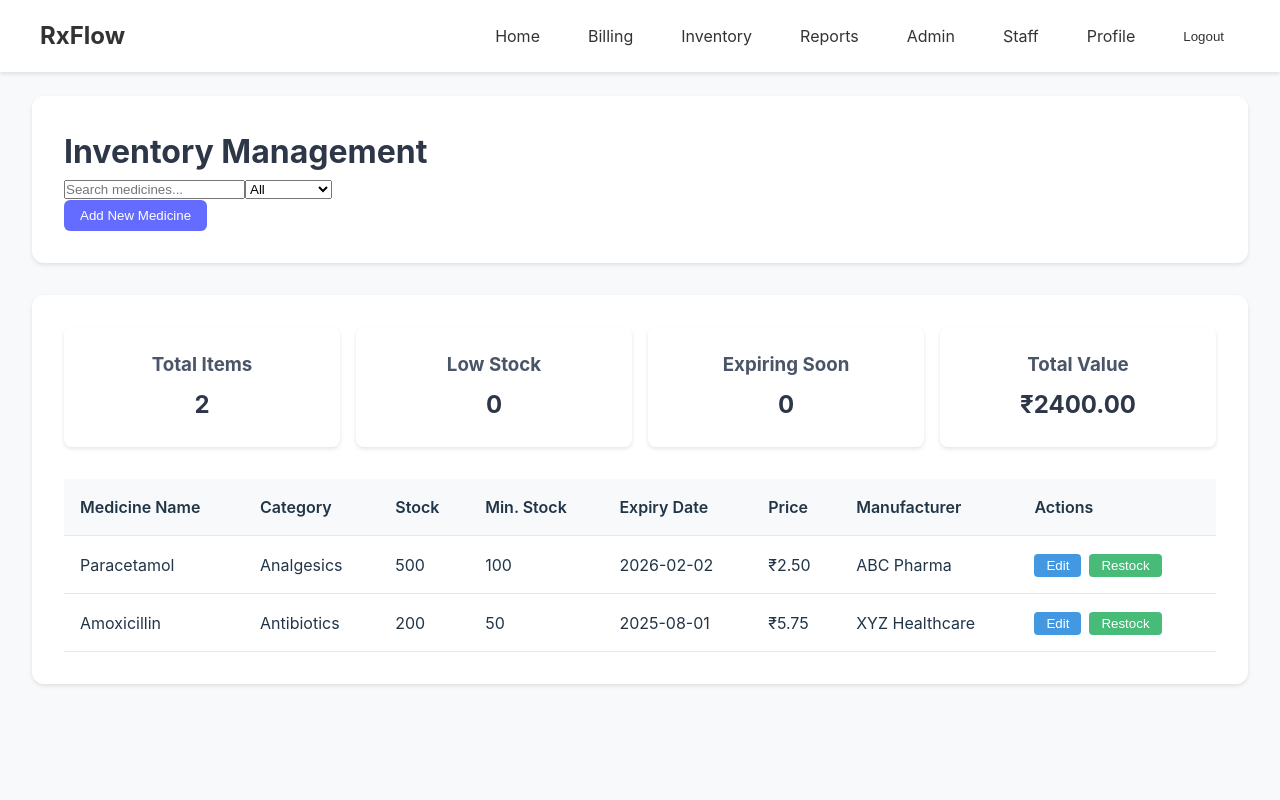
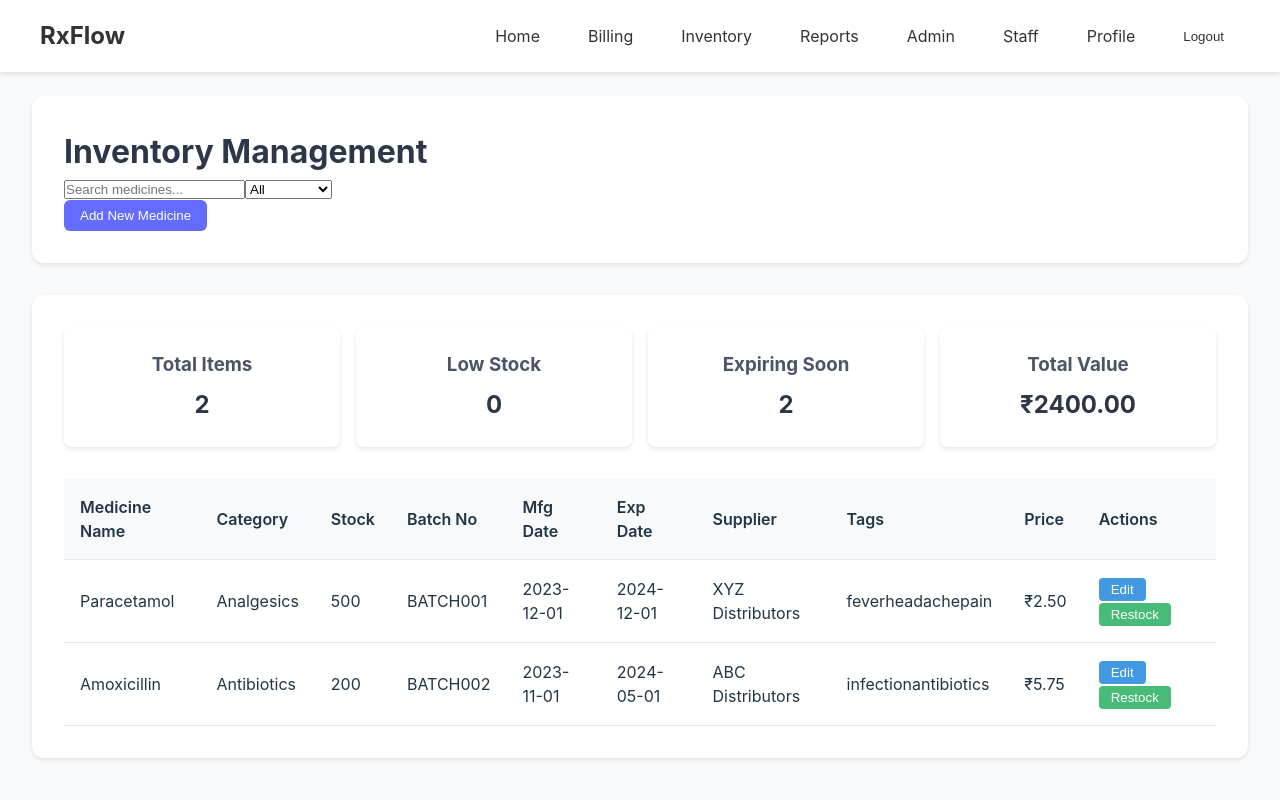
Before and after one commit to AdityaRaj81/RxFlow, a React (Vite) app: page /inventory in a window 1280 px wide. Shown: the top 800 px of the page. Built offline with nearby package versions, Linux system fonts and the light colour scheme; sample sign-in values are in the browser's storage.

Commit message:
update inventry dashboard page

```diff
--- a/src/components/dashboards/InventoryDashboard.jsx
+++ b/src/components/dashboards/InventoryDashboard.jsx
@@ -6,8 +6,20 @@ function InventoryDashboard() {
   const [searchTerm, setSearchTerm] = useState('');
   const [showAddModal, setShowAddModal] = useState(false);
   const [filterCategory, setFilterCategory] = useState('all');
+  const [newMedicine, setNewMedicine] = useState({
+    name: '',
+    category: '',
+    mfgDate: '',
+    expDate: '',
+    batchNo: '',
+    manufacturer: '',
+    supplier: '',
+    tags: [],
+    stock: 0,
+    minStock: 0,
+    price: 0,
+  });
 
-  // Sample inventory data
   const [inventory, setInventory] = useState([
     {
       id: 1,
@@ -15,9 +27,13 @@ function InventoryDashboard() {
       category: 'Analgesics',
       stock: 500,
       minStock: 100,
-      expiryDate: format(addDays(new Date(), 365), 'yyyy-MM-dd'),
-      price: 2.50,
-      manufacturer: 'ABC Pharma'
+      mfgDate: '2023-12-01',
+      expDate: '2024-12-01',
+      batchNo: 'BATCH001',
+      manufacturer: 'ABC Pharma',
+      supplier: 'XYZ Distributors',
+      tags: ['fever', 'headache', 'pain'],
+      price: 2.5,
     },
     {
       id: 2,
@@ -25,18 +41,64 @@ function InventoryDashboard() {
       category: 'Antibiotics',
       stock: 200,
       minStock: 50,
-      expiryDate: format(addDays(new Date(), 180), 'yyyy-MM-dd'),
+      mfgDate: '2023-11-01',
+      expDate: '2024-05-01',
+      batchNo: 'BATCH002',
+      manufacturer: 'XYZ Healthcare',
+      supplier: 'ABC Distributors',
+      tags: ['infection', 'antibiotics'],
       price: 5.75,
-      manufacturer: 'XYZ Healthcare'
-    }
+    },
   ]);
 
-  const categories = ['All', 'Analgesics', 'Antibiotics', 'Antacids', 'Vitamins', 'Others'];
+  const categories = [
+    'All',
+    'Analgesics',
+    'Antibiotics',
+    'Antacids',
+    'Vitamins',
+    'Others',
+  ];
 
-  const getLowStockCount = () => inventory.filter(item => item.stock <= item.minStock).length;
-  const getExpiringCount = () => {
-    const thirtyDaysFromNow = addDays(new Date(), 30);
-    return inventory.filter(item => new Date(item.expiryDate) <= thirtyDaysFromNow).length;
+  const tags = [
+    'fever',
+    'headache',
+    'pain',
+    'infection',
+    'stomach',
+    'cold',
+    'cough',
+  ];
+
+  const handleAddMedicine = () => {
+    setInventory([
+      ...inventory,
+      {
+        id: inventory.length + 1,
+        ...newMedicine,
+      },
+    ]);
+    setShowAddModal(false);
+    setNewMedicine({
+      name: '',
+      category: '',
+      mfgDate: '',
+      expDate: '',
+      batchNo: '',
+      manufacturer: '',
+      supplier: '',
+      tags: [],
+      stock: 0,
+      minStock: 0,
+      price: 0,
+    });
+  };
+
+  const handleTagChange = (tag) => {
+    const updatedTags = newMedicine.tags.includes(tag)
+      ? newMedicine.tags.filter((t) => t !== tag)
+      : [...newMedicine.tags, tag];
+    setNewMedicine({ ...newMedicine, tags: updatedTags });
   };
 
   return (
@@ -61,7 +123,7 @@ function InventoryDashboard() {
               onChange={(e) => setFilterCategory(e.target.value)}
               className="category-filter"
             >
-              {categories.map(category => (
+              {categories.map((category) => (
                 <option key={category} value={category.toLowerCase()}>
                   {category}
                 </option>
@@ -78,34 +140,185 @@ function InventoryDashboard() {
       </motion.div>
 
       <div className="dashboard-content">
+        {showAddModal && (
+          <div className="modal">
+            <div className="modal-content">
+              <h2>Add New Medicine</h2>
+              <div className="form-group">
+                <label>Medicine Name</label>
+                <input
+                  type="text"
+                  value={newMedicine.name}
+                  onChange={(e) =>
+                    setNewMedicine({ ...newMedicine, name: e.target.value })
+                  }
+                />
+              </div>
+              <div className="form-group">
+                <label>Category</label>
+                <select
+                  value={newMedicine.category}
+                  onChange={(e) =>
+                    setNewMedicine({ ...newMedicine, category: e.target.value })
+                  }
+                >
+                  <option value="">Select Category</option>
+                  {categories.slice(1).map((category) => (
+                    <option key={category} value={category.toLowerCase()}>
+                      {category}
+                    </option>
+                  ))}
+                </select>
+              </div>
+              <div className="form-row">
+                <div className="form-group">
+                  <label>Manufacturing Date</label>
+                  <input
+                    type="date"
+                    value={newMedicine.mfgDate}
+                    onChange={(e) =>
+                      setNewMedicine({ ...newMedicine, mfgDate: e.target.value })
+                    }
+                  />
+                </div>
+                <div className="form-group">
+                  <label>Expiry Date</label>
+                  <input
+                    type="date"
+                    value={newMedicine.expDate}
+                    onChange={(e) =>
+                      setNewMedicine({ ...newMedicine, expDate: e.target.value })
+                    }
+                  />
+                </div>
+              </div>
+              <div className="form-group">
+                <label>Batch Number</label>
+                <input
+                  type="text"
+                  value={newMedicine.batchNo}
+                  onChange={(e) =>
+                    setNewMedicine({ ...newMedicine, batchNo: e.target.value })
+                  }
+                />
+              </div>
+              <div className="form-group">
+                <label>Manufacturer</label>
+                <input
+                  type="text"
+                  value={newMedicine.manufacturer}
+                  onChange={(e) =>
+                    setNewMedicine({
+                      ...newMedicine,
+                      manufacturer: e.target.value,
+                    })
+                  }
+                />
+              </div>
+              <div className="form-group">
+                <label>Supplier</label>
+                <input
+                  type="text"
+                  value={newMedicine.supplier}
+                  onChange={(e) =>
+                    setNewMedicine({ ...newMedicine, supplier: e.target.value })
+                  }
+                />
+              </div>
+              <div className="form-group">
+                <label>Tags</label>
+                <div className="tags-container">
+                  {tags.map((tag) => (
+                    <label key={tag} className="tag-checkbox">
+                      <input
+                        type="checkbox"
+                        checked={newMedicine.tags.includes(tag)}
+                        onChange={() => handleTagChange(tag)}
+                      />
+                      {tag}
+                    </label>
+                  ))}
+                </div>
+              </div>
+              <div className="form-row">
+                <div className="form-group">
+                  <label>Initial Stock</label>
+                  <input
+                    type="number"
+                    value={newMedicine.stock}
+                    onChange={(e) =>
+                      setNewMedicine({
+                        ...newMedicine,
+                        stock: parseInt(e.target.value),
+                      })
+                    }
+                  />
+                </div>
+                <div className="form-group">
+                  <label>Minimum Stock</label>
+                  <input
+                    type="number"
+                    value={newMedicine.minStock}
+                    onChange={(e) =>
+                      setNewMedicine({
+                        ...newMedicine,
+                        minStock: parseInt(e.target.value),
+                      })
+                    }
+                  />
+                </div>
+                <div className="form-group">
+                  <label>Price</label>
+                  <input
+                    type="number"
+                    value={newMedicine.price}
+                    onChange={(e) =>
+                      setNewMedicine({
+                        ...newMedicine,
+                        price: parseFloat(e.target.value),
+                      })
+                    }
+                  />
+                </div>
+              </div>
+              <div className="modal-actions">
+                <button onClick={handleAddMedicine}>Add Medicine</button>
+                <button onClick={() => setShowAddModal(false)}>Cancel</button>
+              </div>
+            </div>
+          </div>
+        )}
+
         <div className="inventory-stats">
-          <motion.div
-            className="stat-card"
-            whileHover={{ scale: 1.05 }}
-          >
+          <motion.div className="stat-card" whileHover={{ scale: 1.05 }}>
             <h3>Total Items</h3>
             <p>{inventory.length}</p>
           </motion.div>
-          <motion.div
-            className="stat-card warning"
-            whileHover={{ scale: 1.05 }}
-          >
+          <motion.div className="stat-card warning" whileHover={{ scale: 1.05 }}>
             <h3>Low Stock</h3>
-            <p>{getLowStockCount()}</p>
+            <p>
+              {inventory.filter((item) => item.stock <= item.minStock).length}
+            </p>
           </motion.div>
-          <motion.div
-            className="stat-card danger"
-            whileHover={{ scale: 1.05 }}
-          >
+          <motion.div className="stat-card danger" whileHover={{ scale: 1.05 }}>
             <h3>Expiring Soon</h3>
-            <p>{getExpiringCount()}</p>
+            <p>
+              {
+                inventory.filter(
+                  (item) =>
+                    new Date(item.expDate) <= addDays(new Date(), 30)
+                ).length
+              }
+            </p>
           </motion.div>
-          <motion.div
-            className="stat-card"
-            whileHover={{ scale: 1.05 }}
-          >
+          <motion.div className="stat-card" whileHover={{ scale: 1.05 }}>
             <h3>Total Value</h3>
-            <p>₹{inventory.reduce((sum, item) => sum + (item.price * item.stock), 0).toFixed(2)}</p>
+            <p>
+              ₹
+              {inventory
+                .reduce((sum, item) => sum + item.price * item.stock, 0)
+                .toFixed(2)}
+            </p>
           </motion.div>
         </div>
 
@@ -116,28 +329,47 @@ function InventoryDashboard() {
                 <th>Medicine Name</th>
                 <th>Category</th>
                 <th>Stock</th>
-                <th>Min. Stock</th>
-                <th>Expiry Date</th>
+                <th>Batch No</th>
+                <th>Mfg Date</th>
+                <th>Exp Date</th>
+                <th>Supplier</th>
+                <th>Tags</th>
                 <th>Price</th>
-                <th>Manufacturer</th>
                 <th>Actions</th>
               </tr>
             </thead>
             <tbody>
               {inventory
-                .filter(item =>
-                  item.name.toLowerCase().includes(searchTerm.toLowerCase()) &&
-                  (filterCategory === 'all' || item.category.toLowerCase() === filterCategory)
+                .filter(
+                  (item) =>
+                    item.name
+                      .toLowerCase()
+                      .includes(searchTerm.toLowerCase()) &&
+                    (filterCategory === 'all' ||
+                      item.category.toLowerCase() === filterCategory)
                 )
-                .map(item => (
-                  <tr key={item.id} className={item.stock <= item.minStock ? 'low-stock' : ''}>
+                .map((item) => (
+                  <tr
+                    key={item.id}
+                    className={item.stock <= item.minStock ? 'low-stock' : ''}
+                  >
                     <td>{item.name}</td>
                     <td>{item.category}</td>
                     <td>{item.stock}</td>
-                    <td>{item.minStock}</td>
-                    <td>{item.expiryDate}</td>
+                    <td>{item.batchNo}</td>
+                    <td>{item.mfgDate}</td>
+                    <td>{item.expDate}</td>
+                    <td>{item.supplier}</td>
+                    <td>
+                      <div className="tags">
+                        {item.tags.map((tag) => (
+                          <span key={tag} className="tag">
+                            {tag}
+                          </span>
+                        ))}
+                      </div>
+                    </td>
                     <td>₹{item.price.toFixed(2)}</td>
-                    <td>{item.manufacturer}</td>
                     <td>
                       <button className="edit-btn">Edit</button>
                       <button className="restock-btn">Restock</button>
```
